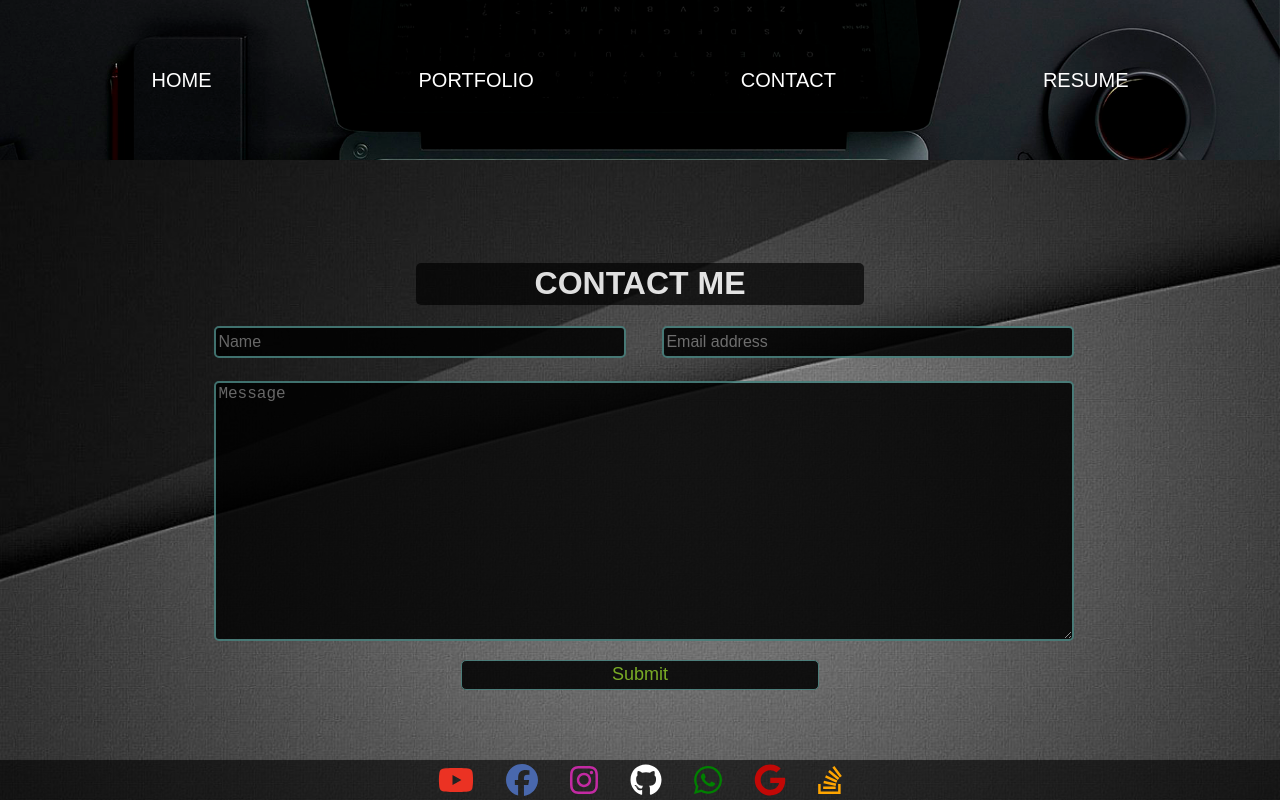
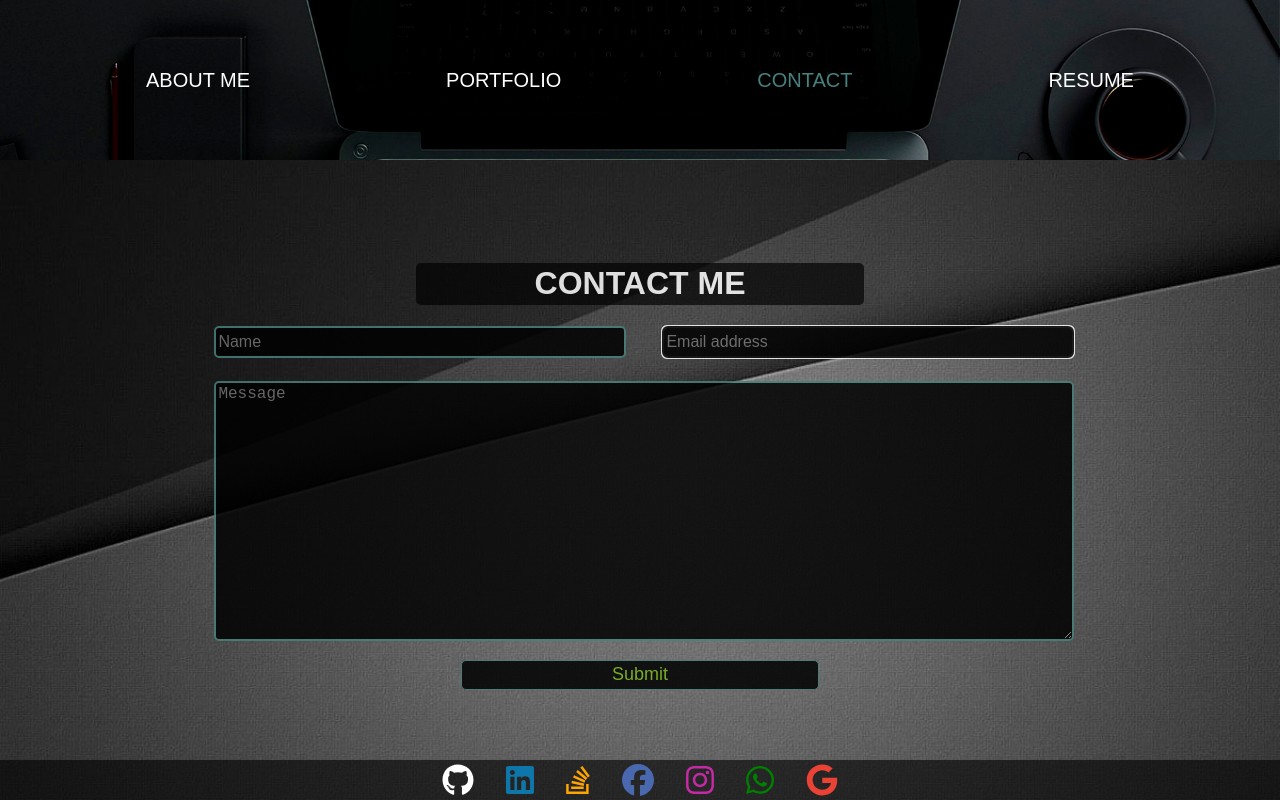
Before and after one commit to AdamDagi/adam-dagi-portfolio, a React (Create React App) app in the folder adam-dagi-portfolio/: page /contact in a window 1280 px wide. Built offline with nearby package versions, Linux system fonts and the light colour scheme; what webfontloader would draw is missing.

Commit message:
added links to social icons and modefied contaked me section and modefieing resume section

```diff
--- a/adam-dagi-portfolio/package.json
+++ b/adam-dagi-portfolio/package.json
@@ -3,8 +3,10 @@
   "version": "0.1.0",
   "private": true,
   "dependencies": {
-    "@fortawesome/fontawesome-svg-core": "^1.3.0",
+    "@fortawesome/fontawesome-svg-core": "^1.3.0-beta3",
     "@fortawesome/free-brands-svg-icons": "^6.0.0",
+    "@fortawesome/free-regular-svg-icons": "^6.0.0-beta3",
+    "@fortawesome/free-solid-svg-icons": "^6.0.0-beta3",
     "@fortawesome/react-fontawesome": "^0.1.17",
     "@testing-library/jest-dom": "^5.16.2",
     "@testing-library/react": "^12.1.2",
--- a/adam-dagi-portfolio/src/components/Footer.jsx
+++ b/adam-dagi-portfolio/src/components/Footer.jsx
@@ -1,45 +1,45 @@
 import React from "react";
 import { FontAwesomeIcon } from "@fortawesome/react-fontawesome";
 import {
-    faYoutube,
     faFacebook,
     faInstagram,
     faGithub,
     faWhatsapp,
     faGoogle,
-    faStackOverflow
+    faStackOverflow,
+    faLinkedin
 } from "@fortawesome/free-brands-svg-icons";
 
 const Footer = () => {
     return (
         <div className="footer-conteiner">
-                <a href="https://www.youtube.com/c/jamesqquick"
-                    className="youtube social">
-                    <FontAwesomeIcon icon={faYoutube} size="2x" />
+                <a href="https://github.com/AdamDagi"
+                    className="github social">
+                    <FontAwesomeIcon icon={faGithub} size="2x" />
                 </a>
-                <a href="https://www.facebook.com/learnbuildteach/"
+                <a href="https://linkedin.com/in/shikhsaid-mugutdinov"
+                    className="linkedin social">
+                    <FontAwesomeIcon icon={faLinkedin} size="2x" />
+                </a>
+                <a href="https://stackoverflow.com/users/18176245/adam-dagi"
+                    className="stackoverflow social">
+                    <FontAwesomeIcon icon={faStackOverflow} size="2x" />
+                </a>
+                <a href="https://www.facebook.com/adam.ray.nyc/"
                     className="facebook social">
                     <FontAwesomeIcon icon={faFacebook} size="2x" />
                 </a>
-                <a href="https://www.instagram.com/learnbuildteach"
+                <a href="https://www.instagram.com/ada.mdagi/"
                     className="instagram social">
                     <FontAwesomeIcon icon={faInstagram} size="2x" />
                 </a>
-                <a href="https://www.github.com/learnbuildteach"
-                    className="github social">
-                    <FontAwesomeIcon icon={faGithub} size="2x" />
-                </a>
-                <a href="https://www.whatsapp.com/learnbuildteach"
+                <a href="https://+1(646) 325 46-27"
                     className="whatsapp social">
                     <FontAwesomeIcon icon={faWhatsapp} size="2x" />
                 </a>
-                <a href="https://www.google.com/learnbuildteach"
+                <a href="https://mugutdinovshiha02@gmail.com"
                     className="google social">
                     <FontAwesomeIcon icon={faGoogle} size="2x" />
-                </a>
-                <a href="https://www.stackoverflow.com/learnbuildteach"
-                    className="stackoverflow social">
-                    <FontAwesomeIcon icon={faStackOverflow} size="2x" />
                 </a>
         </div>
     );
--- a/adam-dagi-portfolio/src/components/Header.jsx
+++ b/adam-dagi-portfolio/src/components/Header.jsx
@@ -1,14 +1,14 @@
 import React from "react";
-import {Link} from "react-router-dom";
+import {NavLink} from "react-router-dom";
 
 const Header = () => {
     return (
         <div className="header-conteiner">
             <div className="navigation-conteiner">
-                <Link to="/home">HOME</Link>
-                <Link to="/portfolio">PORTFOLIO</Link>
-                <Link to="/contact">CONTACT</Link>
-                <Link to="/resume">RESUME</Link>
+                <NavLink to="/home" className={({isActive}) =>(isActive ? "active" : "")}>ABOUT ME</NavLink>
+                <NavLink to="/portfolio" className={({isActive}) =>(isActive ? "active" : "")}>PORTFOLIO</NavLink>
+                <NavLink to="/contact" className={({isActive}) =>(isActive ? "active" : "")}>CONTACT</NavLink>
+                <NavLink to="/resume" className={({isActive}) =>(isActive ? "active" : "")}>RESUME</NavLink>
             </div>
         </div>
     );
--- a/adam-dagi-portfolio/src/index.css
+++ b/adam-dagi-portfolio/src/index.css
@@ -99,6 +99,11 @@ div.navigation-conteiner a:hover:before {
 div.navigation-conteiner a:hover:after {
   opacity: 1;
   transform: translateX(-50%) translateY(-50%) scale(1.3);
+}
+
+a.active {
+  color: #47817D;
+  font-size: 20px;
 }
 
 .page-conteiner {
@@ -217,11 +222,15 @@ a.whatsapp {
 }
 
 a.google {
-  color: #C20806;
+  color: #ea4335;
 }
 
 a.stackoverflow {
   color: orange;
+}
+
+a.linkedin {
+  color: #0E76A8;
 }
 
 .ContactForm {
--- a/adam-dagi-portfolio/src/pages/contact.jsx
+++ b/adam-dagi-portfolio/src/pages/contact.jsx
@@ -1,6 +1,10 @@
-import React from "react";
+import React, { useEffect, useRef } from "react";
 
 const Contact = () => {
+    const inputRef = useRef();
+    useEffect(() => {
+        inputRef.current.focus();
+    });
     return (
         <div className='ContactForm'>
             <form  className='contactForm' id='contact-form' noValidate>
@@ -22,6 +26,7 @@ const Contact = () => {
                     <div className='EmailInput'>
                         <input
                         type='email'
+                        ref={inputRef}
                         name='email'
                         className='emailInput'
                         placeholder='Email address'
--- a/adam-dagi-portfolio/src/pages/portfolio.jsx
+++ b/adam-dagi-portfolio/src/pages/portfolio.jsx
@@ -1,7 +1,8 @@
 import React from "react";
 import { FontAwesomeIcon } from "@fortawesome/react-fontawesome";
 import {
-    faGithub
+    faGithub,
+    faChrome
 } from "@fortawesome/free-brands-svg-icons";
 
 const Portfolio = () => {
@@ -16,6 +17,10 @@ const Portfolio = () => {
                                 className="github social git">
                                 <FontAwesomeIcon icon={faGithub} size="2x" />
                             </a>
+                            <a href="https://icons8.com/icon/4GI9wMeqgsuD/application"
+                                className="github social git faChrome">
+                                <FontAwesomeIcon icon={faChrome} size="2x" />
+                            </a>
                         </ul>
                     </div>
                     <div className="project-two project-conteiner">
@@ -25,6 +30,10 @@ const Portfolio = () => {
                                 className="github social git">
                                 <FontAwesomeIcon icon={faGithub} size="2x" />
                             </a>
+                            <a href="https://icons8.com/icon/4GI9wMeqgsuD/application"
+                                className="github social git faChrome">
+                                <FontAwesomeIcon icon={faChrome} size="2x" />
+                            </a>
                         </ul>
                     </div>
                     <div className="project-three project-conteiner">
@@ -33,6 +42,10 @@ const Portfolio = () => {
                             <a href="https://www.github.com/learnbuildteach"
                                 className="github social git">
                                 <FontAwesomeIcon icon={faGithub} size="2x" />
+                            </a>
+                            <a href="https://icons8.com/icon/4GI9wMeqgsuD/application"
+                                className="github social git faChrome">
+                                <FontAwesomeIcon icon={faChrome} size="2x" />
                             </a>
                         </ul>
                     </div>
@@ -45,6 +58,10 @@ const Portfolio = () => {
                                 className="github social git">
                                 <FontAwesomeIcon icon={faGithub} size="2x" />
                             </a>
+                            <a href="https://icons8.com/icon/4GI9wMeqgsuD/application"
+                                className="github social git faChrome">
+                                <FontAwesomeIcon icon={faChrome} size="2x" />
+                            </a>
                         </ul>
                     </div>
                     <div className="project-five project-conteiner">
@@ -53,6 +70,10 @@ const Portfolio = () => {
                             <a href="https://www.github.com/learnbuildteach"
                                 className="github social git">
                                 <FontAwesomeIcon icon={faGithub} size="2x" />
+                            </a>
+                            <a href="https://icons8.com/icon/4GI9wMeqgsuD/application"
+                                className="github social git faChrome">
+                                <FontAwesomeIcon icon={faChrome} size="2x" />
                             </a>
                         </ul>
                     </div>
@@ -63,6 +84,10 @@ const Portfolio = () => {
                                 className="github social git">
                                 <FontAwesomeIcon icon={faGithub} size="2x" />
                             </a>
+                            <a href="https://icons8.com/icon/4GI9wMeqgsuD/application"
+                                className="github social git faChrome">
+                                <FontAwesomeIcon icon={faChrome} size="2x" />
+                            </a>
                         </ul>
                     </div>
                 </div>
--- a/adam-dagi-portfolio/src/pages/resume.jsx
+++ b/adam-dagi-portfolio/src/pages/resume.jsx
@@ -11,7 +11,8 @@ const Resume = () => {
                 </div>
                 <div className="resume-document">
                     <ul className="resume-one">
-                        <a href="#" className="res-one"></a>
+                        <div className="res-one">
+                        </div>
                     </ul>
                 </div>
                 <div className="resume-info">
```
Also changed, not shown: 1 other file (tests, documents, lock files or other folders).
